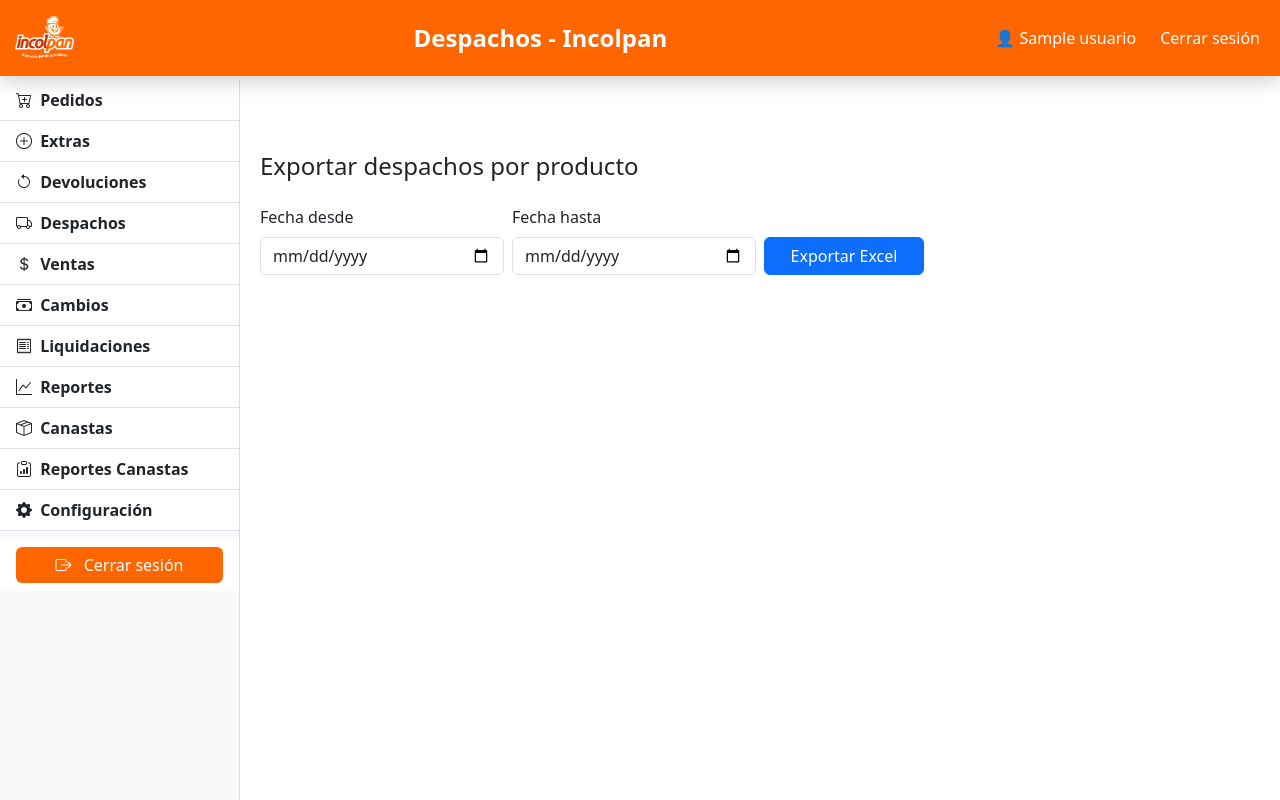
After one commit to JohnFRave90/sistema_ventas, a Flask app: page /reportes/despachos_por_producto in a window 1280 px wide. The commit adds this page. Run offline with Flask 3, Linux system fonts and the light colour scheme; a user stored in the database is signed in; tables that the repository leaves empty hold one stand-in row (values such as "Sample post"); some libraries are stand-ins or nearby versions.

Commit message:
reportes despachos

```diff
--- a/app/routes/reportes.py
+++ b/app/routes/reportes.py
@@ -20,6 +20,7 @@ from app.models.pedidos import BDPedido
 from app.models.pedido_item import BDPedidoItem
 from app.models.vendedor import Vendedor
 from app.models.producto  import Producto
+from app.models.despachos import BDDespacho, BDDespachoItem
 
 reportes_bp = Blueprint('reportes', __name__, url_prefix='/reportes')
 
@@ -542,6 +543,78 @@ def export_devoluciones_productos_excel():
     return send_file(output, as_attachment=True, download_name=filename,
                      mimetype='application/vnd.openxmlformats-officedocument.spreadsheetml.sheet')
 
+# Formulario de despachos por producto
+@reportes_bp.route('/despachos_por_producto', methods=['GET'])
+@login_required
+@rol_requerido('administrador','semiadmin')
+def despachos_por_producto():
+    return render_template('reportes/despachos_por_producto.html')
+
+# Exportación a Excel de despachos por producto
+@reportes_bp.route('/despachos_por_producto/export', methods=['GET'])
+@login_required
+@rol_requerido('administrador','semiadmin')
+def export_despachos_productos_excel():
+    start = request.args.get('start', '').strip()
+    end   = request.args.get('end', '').strip()
+    try:
+        start_date = datetime.strptime(start, '%Y-%m-%d').date()
+        end_date   = datetime.strptime(end, '%Y-%m-%d').date()
+    except ValueError:
+        flash('Rango de fechas inválido.', 'warning')
+        return redirect(url_for('reportes.despachos_por_producto'))
+
+    rows = []
+    despachos = BDDespacho.query.filter(
+        BDDespacho.fecha >= start_date,
+        BDDespacho.fecha <= end_date
+    ).all()
+
+    for des in despachos:
+        vend = Vendedor.query.filter_by(codigo_vendedor=des.vendedor_cod).first()
+        for item in des.items:
+            prod = Producto.query.filter_by(codigo=item.producto_cod).first()
+            cat = (prod.categoria or '').lower()
+            pct = ((vend.comision_panaderia if cat=='panadería' else vend.comision_bizcocheria) or 0)/100.0
+            valor_total = float(item.subtotal)
+            valor_neto  = valor_total * (1.0 - pct)
+
+            rows.append({
+                'Fecha':                        des.fecha,
+                'Año':                          des.fecha.year,
+                'cod vendedor':                 des.vendedor_cod,
+                'nombre vendedor':              vend.nombre,
+                'ruta':                         '',
+                'codigo producto':              item.producto_cod,
+                'nombre producto':              prod.nombre,
+                'cantidad':                     item.cantidad,
+                'valor total':                  valor_total,
+                'valor neto (menos comisión)':  valor_neto,
+                'lote':                         item.lote or '',
+                'mes':                          des.fecha.month,
+                'día':                          des.fecha.day,
+                'nombre del día':               des.fecha.strftime('%A')
+            })
+
+    df = pd.DataFrame(rows)
+    if df.empty:
+        flash('No hay datos en ese rango.', 'info')
+        return redirect(url_for('reportes.despachos_por_producto'))
+    df['Fecha'] = pd.to_datetime(df['Fecha'])
+
+    output = BytesIO()
+    with pd.ExcelWriter(output, engine='openpyxl') as writer:
+        df.to_excel(writer, index=False, sheet_name='DespachosPorProducto')
+        ws = writer.sheets['DespachosPorProducto']
+        for idx, col in enumerate(df.columns, start=1):
+            max_len = max(df[col].astype(str).map(len).max(), len(col))
+            ws.column_dimensions[get_column_letter(idx)].width = max_len + 2
+    output.seek(0)
+
+    filename = f"DespachosPorProducto_{start}_a_{end}.xlsx"
+    return send_file(output, as_attachment=True, download_name=filename,
+                     mimetype='application/vnd.openxmlformats-officedocument.spreadsheetml.sheet')
+
 # Formulario para ventas por producto
 @reportes_bp.route('/ventas_por_producto', methods=['GET'])
 @login_required
--- a/app/templates/partials/sidebar_menu.html
+++ b/app/templates/partials/sidebar_menu.html
@@ -87,6 +87,7 @@
 
   {% if current_user.rol in ['administrador', 'semiadmin'] %}
     <a href="{{ url_for('reportes.panel') }}" class="list-group-item list-group-item-action">Resumen General</a>
+    <a href="{{ url_for('reportes.despachos_por_producto') }}" class="list-group-item list-group-item-action">Despachos x Producto</a>
     <a href="{{ url_for('reportes.pedidos_por_producto') }}" class="list-group-item list-group-item-action">Pedidos x Producto</a>
     <a href="{{ url_for('reportes.extras_por_producto') }}" class="list-group-item list-group-item-action">Extras x Producto</a>
     <a href="{{ url_for('reportes.devoluciones_por_producto') }}" class="list-group-item list-group-item-action">Devoluciones x Producto</a>
--- /dev/null
+++ b/app/templates/reportes/despachos_por_producto.html
@@ -0,0 +1,26 @@
+{% extends "base.html" %}
+{% block title %}Despachos por producto{% endblock %}
+
+{% block content %}
+<div class="container-fluid px-2 py-3">
+  <h4 class="mb-4">Exportar despachos por producto</h4>
+  <form method="get"
+        action="{{ url_for('reportes.export_despachos_productos_excel') }}"
+        class="row gx-2 gy-3 align-items-end">
+
+    <div class="col-sm-3">
+      <label class="form-label">Fecha desde</label>
+      <input type="date" name="start" class="form-control" required>
+    </div>
+    <div class="col-sm-3">
+      <label class="form-label">Fecha hasta</label>
+      <input type="date" name="end" class="form-control" required>
+    </div>
+    <div class="col-sm-2">
+      <button type="submit" class="btn btn-primary w-100">
+        Exportar Excel
+      </button>
+    </div>
+  </form>
+</div>
+{% endblock %}
```
